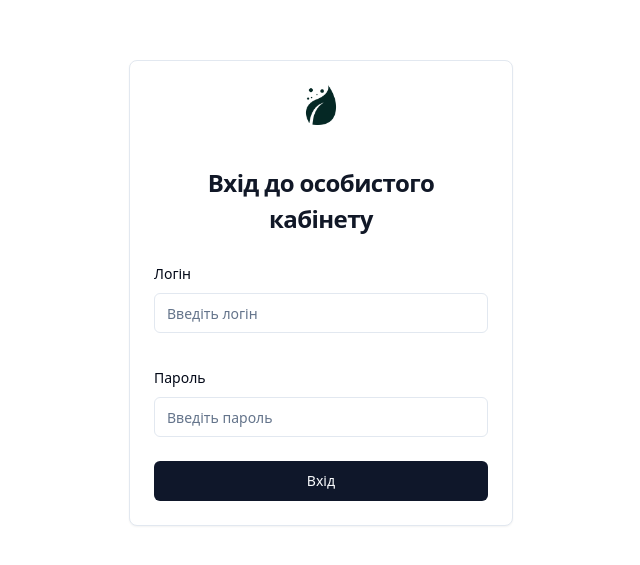
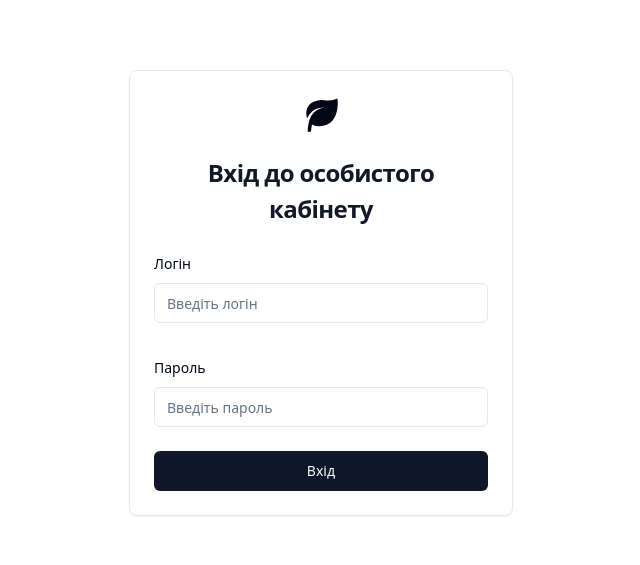
Before and after one commit to laradoren/green-board-frontend, a React (Create React App) app: page / in a window 1280 px wide. Shown: the part 127-692 px from the top of the page, without its empty margins (319-959 px from the left). Built offline with nearby package versions, Linux system fonts and the light colour scheme.

Commit message:
2.1-Add React icons. Changes to Login Page.

```diff
--- a/package.json
+++ b/package.json
@@ -19,6 +19,7 @@
     "react": "^18.2.0",
     "react-dom": "^18.2.0",
     "react-hook-form": "^7.47.0",
+    "react-icons": "^4.11.0",
     "react-scripts": "5.0.1",
     "tailwind-merge": "^1.14.0",
     "tailwindcss-animate": "^1.0.7",
--- a/src/components/form/login-form.tsx
+++ b/src/components/form/login-form.tsx
@@ -2,12 +2,9 @@
 
 import { zodResolver } from "@hookform/resolvers/zod"
 import * as z from "zod"
-
-import { Button } from "../ui/button"
 import {
     Form,
     FormControl,
-    FormDescription,
     FormField,
     FormItem,
     FormLabel,
--- a/src/pages/login/LoginPage.css
+++ /dev/null
@@ -1,3 +0,0 @@
-.login-main {
-
-}
--- a/src/pages/login/LoginPage.tsx
+++ b/src/pages/login/LoginPage.tsx
@@ -1,8 +1,7 @@
-import './LoginPage.css';
 import { LoginForm } from "../../components/form/login-form";
-import icon from "../../images/leaf.png";
-import {Card, CardContent, CardDescription, CardFooter, CardHeader, CardTitle} from "../../components/ui/card";
-import {Button} from "../../components/ui/button";
+import { Card, CardContent, CardFooter, CardHeader, CardTitle } from "../../components/ui/card";
+import { Button } from "../../components/ui/button";
+import { BiSolidLeaf } from "react-icons/bi";
 
 const LoginPage = () => {
     return (
@@ -10,12 +9,13 @@ const LoginPage = () => {
             <Card className="mt-10 sm:mx-auto sm:w-full sm:max-w-sm">
                 <CardHeader>
                     <CardTitle>
-                    <img className="mx-auto h-10 w-auto" src={icon} alt="Leaf logo"/>
-                    <h2 className="mt-10 text-center text-2xl font-bold leading-9 tracking-tight text-gray-900">Вхід до особистого кабінету</h2>
+                        <BiSolidLeaf className="mx-auto h-10 w-auto" />
+                        <h2 className="mt-5 text-center text-2xl font-bold leading-9 tracking-tight text-gray-900">Вхід
+                            до особистого кабінету</h2>
                     </CardTitle>
                 </CardHeader>
                 <CardContent>
-                <LoginForm />
+                    <LoginForm/>
                 </CardContent>
                 <CardFooter>
                     <Button className="flex h-10 w-full" type="submit">Вхід</Button>
```
Also changed, not shown: 1 other file (tests, documents, lock files or other folders). Lines whose indentation alone changed are shown as unchanged.
